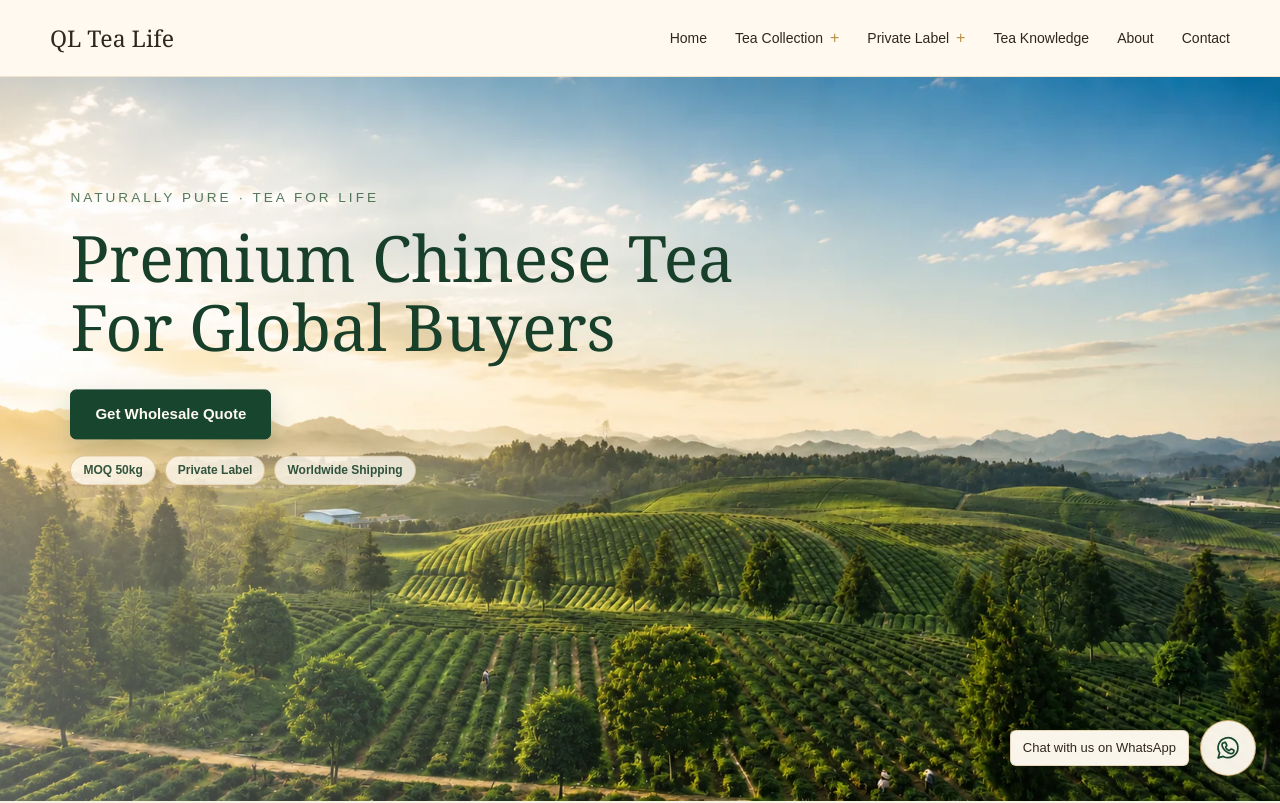
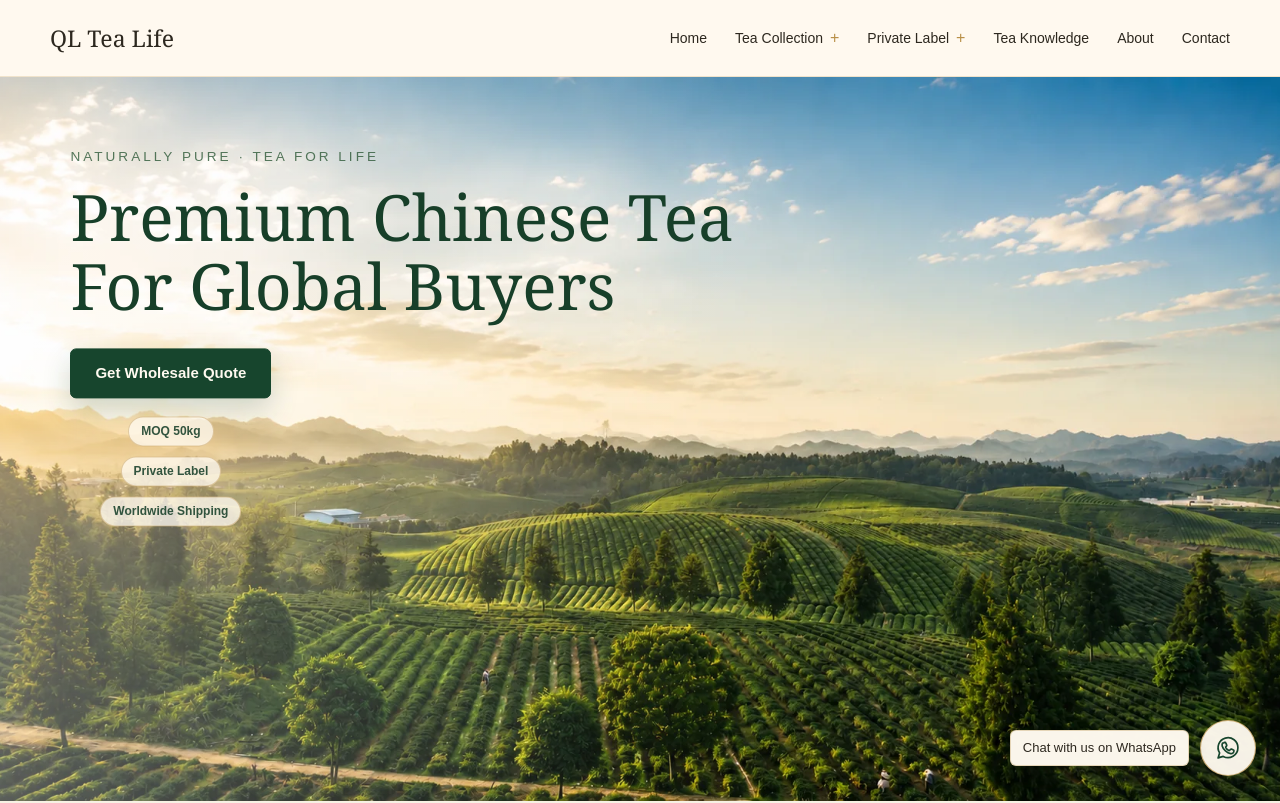
Before and after one commit to carol838/ql-tea-life, a React (Vite) app: page / in a window 1280 px wide. Shown: the top 803 px of the page. Built offline with nearby package versions, Linux system fonts and the light colour scheme.

Commit message:
Refine desktop Hero trust badges layout

```diff
--- a/src/pages/Home.css
+++ b/src/pages/Home.css
@@ -111,6 +111,16 @@
   font-weight: 600;
   line-height: 1;
   white-space: nowrap;
+}
+
+@media (min-width: 601px) {
+  .home-hero__trust-signals {
+    flex-direction: column;
+    justify-content: center;
+    width: 201px;
+    gap: 10px;
+    margin-top: 18px;
+  }
 }
 
 .home-button,
```
